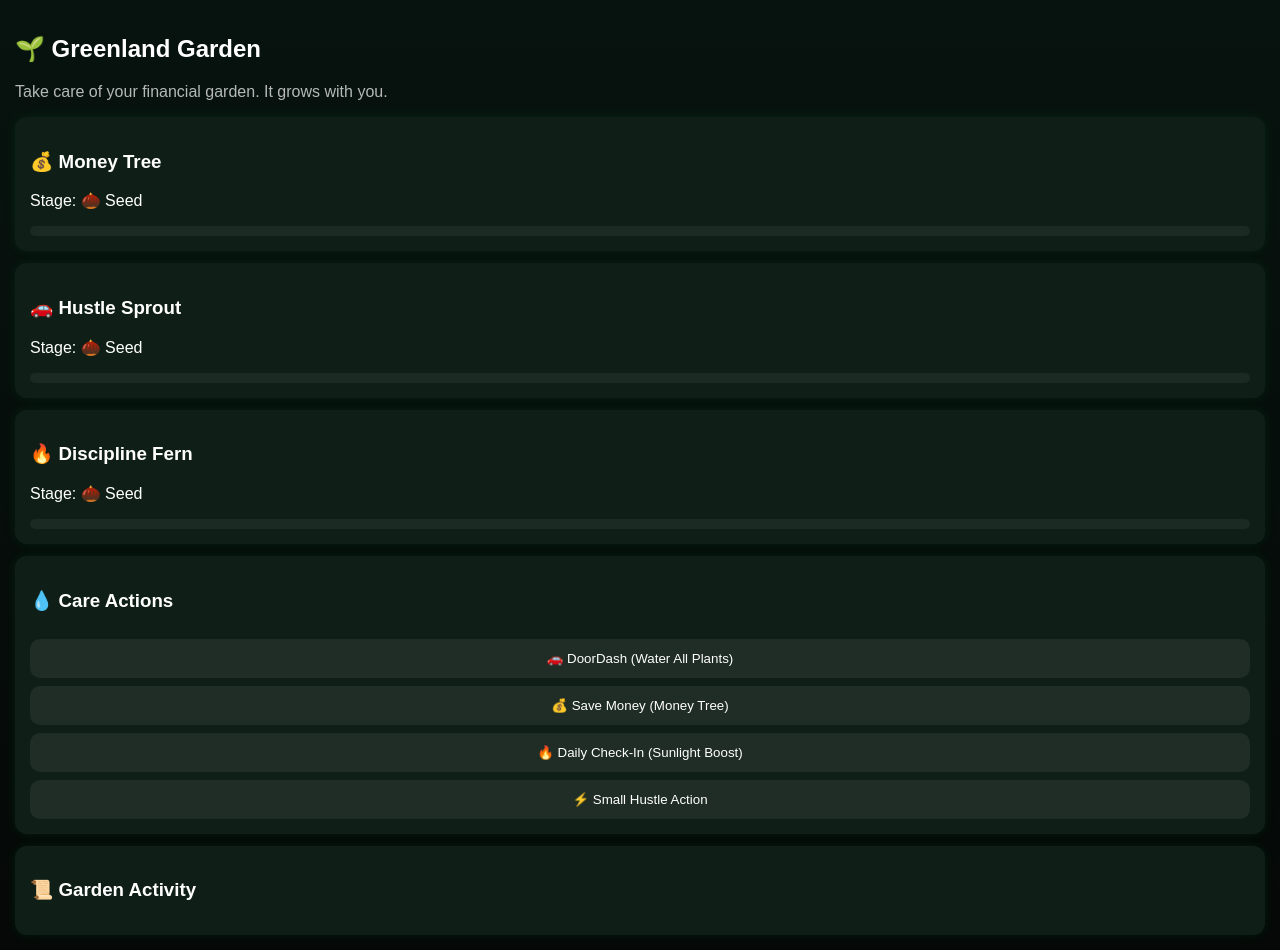
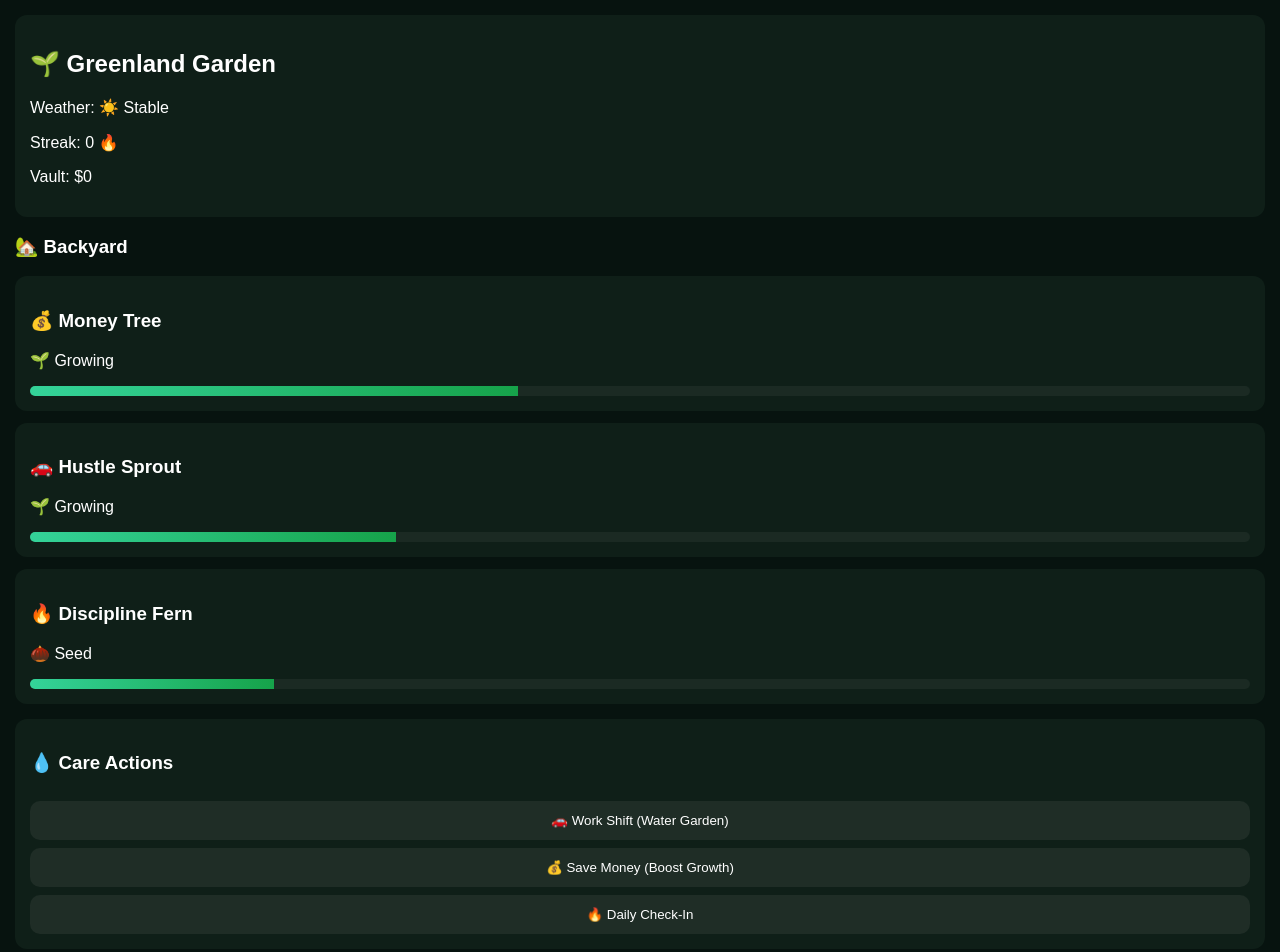
Before and after one commit to Cas6erJack/land-quest-pro-max, a Next.js app: page / in a window 1280 px wide. Shown: the top 952 px of the page. Built offline with nearby package versions, Linux system fonts and the light colour scheme.

Commit message:
Update page.js

```diff
--- a/app/page.js
+++ b/app/page.js
@@ -1,187 +1,179 @@
 "use client";
 
-import { useEffect, useMemo, useState } from "react";
+import { useEffect, useState } from "react";
 
 export default function Page() {
-  // 🌿 CORE STATE
-  const [water, setWater] = useState(0);
+  // 🌿 CORE
+  const [vault, setVault] = useState(0);
+  const [log, setLog] = useState([]);
+
+  const [streak, setStreak] = useState(0);
+  const [weather, setWeather] = useState("☀️ Stable");
+
   const [plants, setPlants] = useState({
-    moneyTree: { growth: 0, unlocked: false },
-    hustleSprout: { growth: 0, unlocked: false },
-    disciplineFern: { growth: 0, unlocked: false }
+    moneyTree: 40,
+    hustleSprout: 30,
+    disciplineFern: 20
   });
 
-  const [log, setLog] = useState([]);
+  const [inventory, setInventory] = useState([]);
 
-  const addLog = (text) => setLog((l) => [text, ...l]);
+  const addLog = (t) => setLog((l) => [t, ...l]);
 
-  // 🌿 LOAD SAVE
+  // 🌿 LOAD
   useEffect(() => {
-    const saved = localStorage.getItem("greenland_garden");
+    const saved = localStorage.getItem("greenland_v2");
     if (saved) {
-      const data = JSON.parse(saved);
-      setWater(data.water || 0);
-      setPlants(data.plants || plants);
-      setLog(data.log || []);
+      const d = JSON.parse(saved);
+      setVault(d.vault || 0);
+      setLog(d.log || []);
+      setStreak(d.streak || 0);
+      setPlants(d.plants || plants);
+      setInventory(d.inventory || []);
+      setWeather(d.weather || "☀️ Stable");
     }
   }, []);
 
   // 🌿 SAVE
   useEffect(() => {
     localStorage.setItem(
-      "greenland_garden",
-      JSON.stringify({ water, plants, log })
+      "greenland_v2",
+      JSON.stringify({ vault, log, streak, plants, inventory, weather })
     );
-  }, [water, plants, log]);
+  }, [vault, log, streak, plants, inventory, weather]);
 
-  // 💧 HELPERS
-  const growPlant = (key, amount) => {
-    setPlants((p) => {
-      const updated = { ...p };
-
-      updated[key].growth += amount;
-
-      // unlock at 100
-      if (updated[key].growth >= 100) {
-        updated[key].unlocked = true;
-      }
-
-      return updated;
-    });
+  // 🌧️ WEATHER LOGIC
+  const updateWeather = () => {
+    if (streak >= 7) setWeather("☀️ Stable");
+    else if (streak >= 3) setWeather("🌤️ Building");
+    else setWeather("🌧️ Struggling");
   };
 
-  // 🚗 WORK = BIG WATER (ALL PLANTS)
-  const doDoorDash = () => {
-    setWater((w) => w + 1);
-
-    setPlants((p) => {
-      const updated = { ...p };
-      Object.keys(updated).forEach((k) => {
-        updated[k].growth += 15;
-        if (updated[k].growth >= 100) updated[k].unlocked = true;
-      });
-      return updated;
-    });
-
-    addLog("🚗 You worked today — your garden was watered heavily");
+  // 🌿 SEED DROP SYSTEM
+  const dropSeed = () => {
+    const seeds = ["Emergency Lily", "Focus Vine", "Wealth Orchid"];
+    const seed = seeds[Math.floor(Math.random() * seeds.length)];
+    setInventory((i) => [...i, seed]);
+    addLog(`🌰 Seed Pack unlocked: ${seed}`);
   };
 
-  // 💰 SAVE = MONEY TREE ONLY
-  const saveMoney = () => {
-    setWater((w) => w + 1);
-    growPlant("moneyTree", 25);
-    addLog("💰 You saved money — Money Tree watered");
+  // 🚗 WORK
+  const doWork = () => {
+    setPlants((p) => ({
+      moneyTree: p.moneyTree + 15,
+      hustleSprout: p.hustleSprout + 15,
+      disciplineFern: p.disciplineFern + 10
+    }));
+
+    setVault((v) => v + 10);
+    addLog("🚗 Work completed — garden watered");
+
+    dropSeed();
+    updateWeather();
   };
 
-  // 🔥 CHECK-IN = DISCIPLINE BOOST
-  const checkIn = () => {
-    setWater((w) => w + 1);
-    growPlant("disciplineFern", 20);
-    addLog("🔥 Daily check-in — Discipline Fern gets sunlight");
+  // 💰 SAVE
+  const saveMoney = () => {
+    setPlants((p) => ({
+      ...p,
+      moneyTree: p.moneyTree + 25
+    }));
+
+    setVault((v) => v + 10);
+    addLog("💰 Savings added — Money Tree boosted");
+
+    dropSeed();
+    updateWeather();
   };
 
-  // 🌿 HUSTLE BOOST (optional small action)
-  const hustleBoost = () => {
-    growPlant("hustleSprout", 15);
-    addLog("⚡ Small hustle action completed");
+  // 🔥 CHECK-IN
+  const checkIn = () => {
+    setStreak((s) => s + 1);
+    setWeather("☀️ Stable");
+    addLog("🔥 Daily check-in completed");
+    updateWeather();
   };
 
-  const PlantCard = ({ name, plant, emoji, fact }) => {
+  // 🌱 PLANT RENDER
+  const Plant = ({ name, value }) => {
     const stage =
-      plant.growth < 25
-        ? "🌰 Seed"
-        : plant.growth < 50
-        ? "🌱 Sprout"
-        : plant.growth < 100
-        ? "🌿 Growing"
-        : "🌳 Fully Grown";
+      value < 30 ? "🌰 Seed" :
+      value < 60 ? "🌱 Growing" :
+      value < 100 ? "🌿 Strong" :
+      "🌳 Thriving";
 
     return (
       <div style={styles.card}>
-        <h3>
-          {emoji} {name}
-        </h3>
-        <p>Stage: {stage}</p>
-
+        <h3>{name}</h3>
+        <p>{stage}</p>
         <div style={styles.bar}>
-          <div style={{ ...styles.fill, width: `${plant.growth}%` }} />
+          <div style={{ ...styles.fill, width: `${value}%` }} />
         </div>
-
-        {plant.unlocked && (
-          <div style={styles.fact}>
-            📖 {fact}
-          </div>
-        )}
       </div>
     );
   };
 
   return (
     <div style={styles.bg}>
-      <h2>🌱 Greenland Garden</h2>
-      <p style={{ opacity: 0.7 }}>
-        Take care of your financial garden. It grows with you.
-      </p>
 
-      {/* 🌿 PLANTS */}
-      <PlantCard
-        name="Money Tree"
-        emoji="💰"
-        plant={plants.moneyTree}
-        fact="Small consistent savings grow stronger than random big wins."
-      />
+      {/* 🌿 HEADER */}
+      <div style={styles.card}>
+        <h2>🌱 Greenland Garden</h2>
+        <p>Weather: {weather}</p>
+        <p>Streak: {streak} 🔥</p>
+        <p>Vault: ${vault}</p>
+      </div>
 
-      <PlantCard
-        name="Hustle Sprout"
-        emoji="🚗"
-        plant={plants.hustleSprout}
-        fact="Consistency in work builds long-term financial stability."
-      />
+      {/* 🌿 ZONE: BACKYARD */}
+      <div style={styles.zone}>
+        <h3>🏡 Backyard</h3>
 
-      <PlantCard
-        name="Discipline Fern"
-        emoji="🔥"
-        plant={plants.disciplineFern}
-        fact="Daily discipline matters more than motivation."
-      />
+        <Plant name="💰 Money Tree" value={plants.moneyTree} />
+        <Plant name="🚗 Hustle Sprout" value={plants.hustleSprout} />
+        <Plant name="🔥 Discipline Fern" value={plants.disciplineFern} />
+      </div>
 
       {/* 💧 ACTIONS */}
       <div style={styles.card}>
         <h3>💧 Care Actions</h3>
 
-        <button style={styles.btn} onClick={doDoorDash}>
-          🚗 DoorDash (Water All Plants)
+        <button style={styles.btn} onClick={doWork}>
+          🚗 Work Shift (Water Garden)
         </button>
 
         <button style={styles.btn} onClick={saveMoney}>
-          💰 Save Money (Money Tree)
+          💰 Save Money (Boost Growth)
         </button>
 
         <button style={styles.btn} onClick={checkIn}>
-          🔥 Daily Check-In (Sunlight Boost)
-        </button>
-
-        <button style={styles.btn} onClick={hustleBoost}>
-          ⚡ Small Hustle Action
+          🔥 Daily Check-In
         </button>
       </div>
 
-      {/* 📖 COLLECTION FEED */}
+      {/* 🌰 INVENTORY */}
       <div style={styles.card}>
-        <h3>📜 Garden Activity</h3>
-        {log.map((l, i) => (
-          <div key={i} style={{ fontSize: 12 }}>
-            • {l}
-          </div>
+        <h3>🌰 Seed Packs</h3>
+        {inventory.length === 0 && <p>No seeds yet</p>}
+        {inventory.map((s, i) => (
+          <div key={i}>• {s}</div>
         ))}
       </div>
+
+      {/* 📜 LOG */}
+      <div style={styles.card}>
+        <h3>📜 Garden Log</h3>
+        {log.map((l, i) => (
+          <div key={i}>• {l}</div>
+        ))}
+      </div>
+
     </div>
   );
 }
 
 const styles = {
   bg: {
-    background: "linear-gradient(#07130f, #050807)",
+    background: "#07130f",
     minHeight: "100vh",
     color: "white",
     padding: 15,
@@ -191,8 +183,10 @@ const styles = {
     background: "#0f1f18",
     padding: 15,
     borderRadius: 12,
-    marginTop: 12,
-    boxShadow: "0 0 12px rgba(0,255,120,0.08)"
+    marginBottom: 12
+  },
+  zone: {
+    marginBottom: 15
   },
   btn: {
     width: "100%",
@@ -213,13 +207,5 @@ const styles = {
   fill: {
     height: "100%",
     background: "linear-gradient(90deg, #34d399, #16a34a)"
-  },
-  fact: {
-    marginTop: 10,
-    fontSize: 12,
-    opacity: 0.85,
-    padding: 8,
-    background: "#0b1511",
-    borderRadius: 8
   }
 };
```
